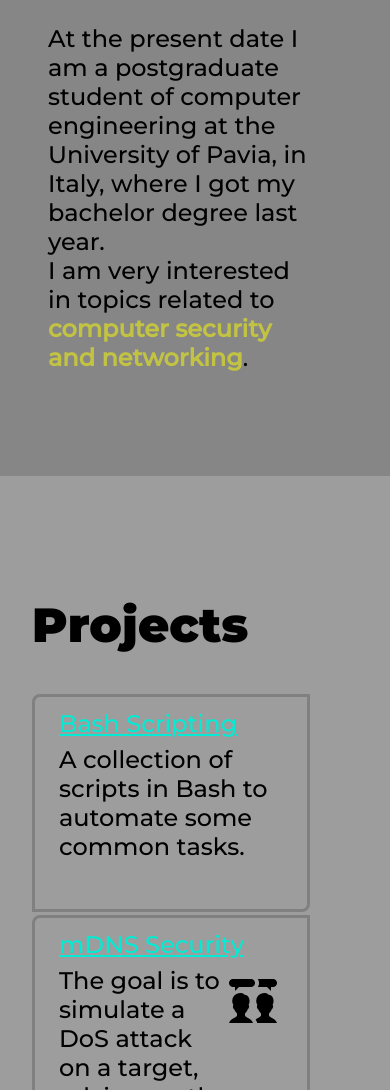
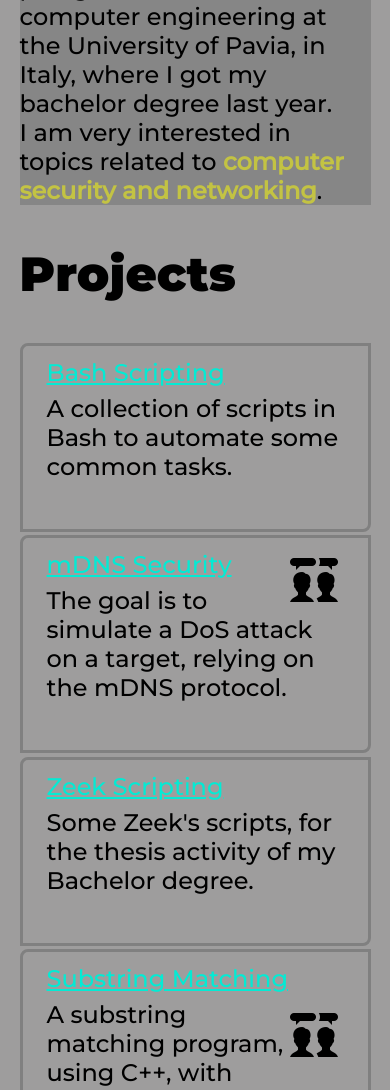
Before and after one commit to Davide-Lotito/davide-lotito.github.io, a plain HTML site: page index.html in a window 390 px wide. Shown: the part 578-1668 px from the top of the page. Drawn offline with Linux system fonts and the light colour scheme.

Commit message:
better layout for mobile

```diff
--- a/style/index.css
+++ b/style/index.css
@@ -195,7 +195,7 @@ body{
     }
     .contact{
         text-align: center;
-        padding: 2em;
+        padding: 0;
     }
     .contact img{
         display: none;
@@ -204,10 +204,12 @@ body{
 
 @media screen and (max-width: 500px) {
     .projects{
-        padding-left: 2rem;
+        padding: 0;
+        margin: 5%;
     }
     .about{
-        padding-left: 2em;
+        padding: 0;
+        margin: 5%;
     }
 }
 
```
